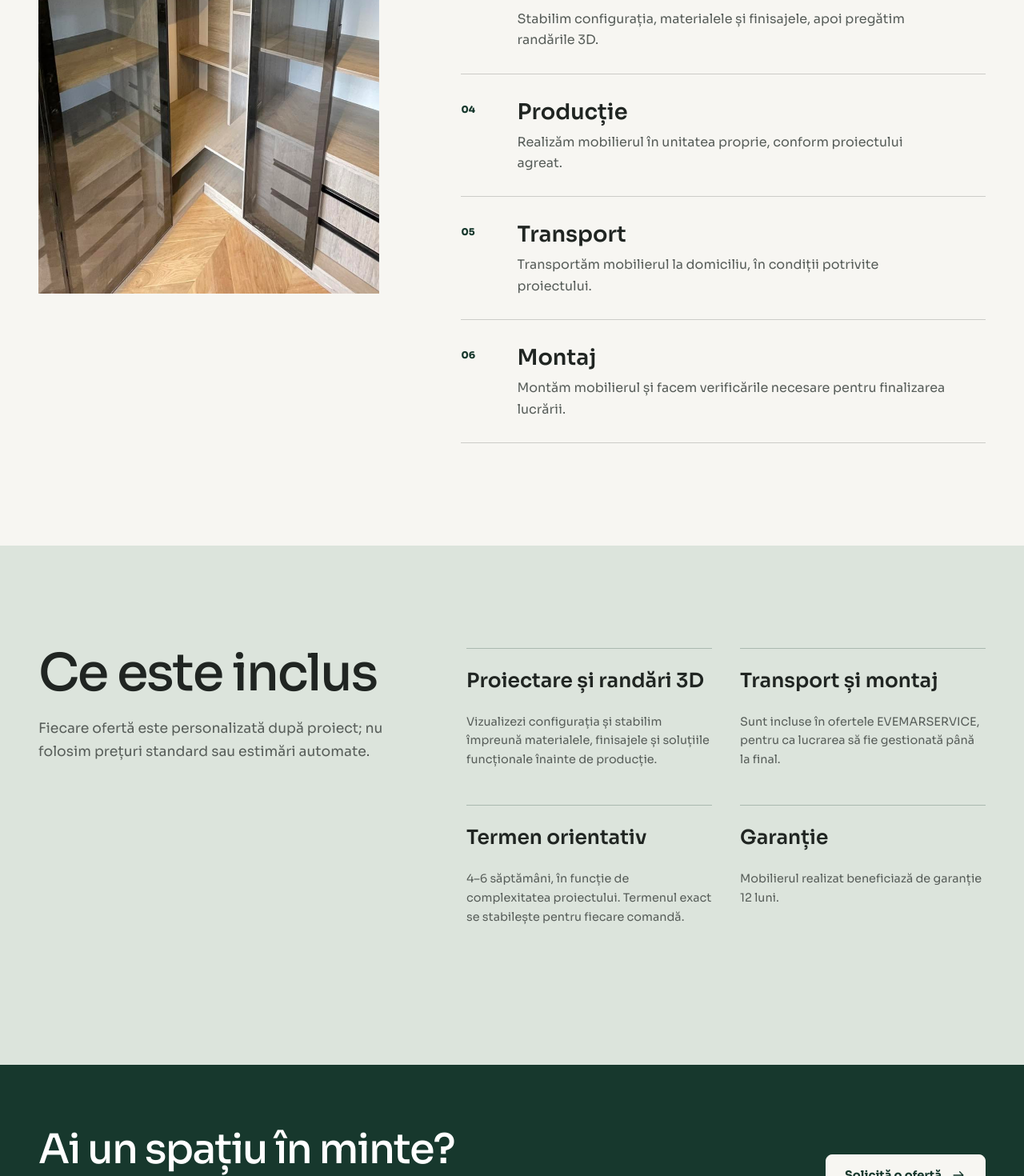
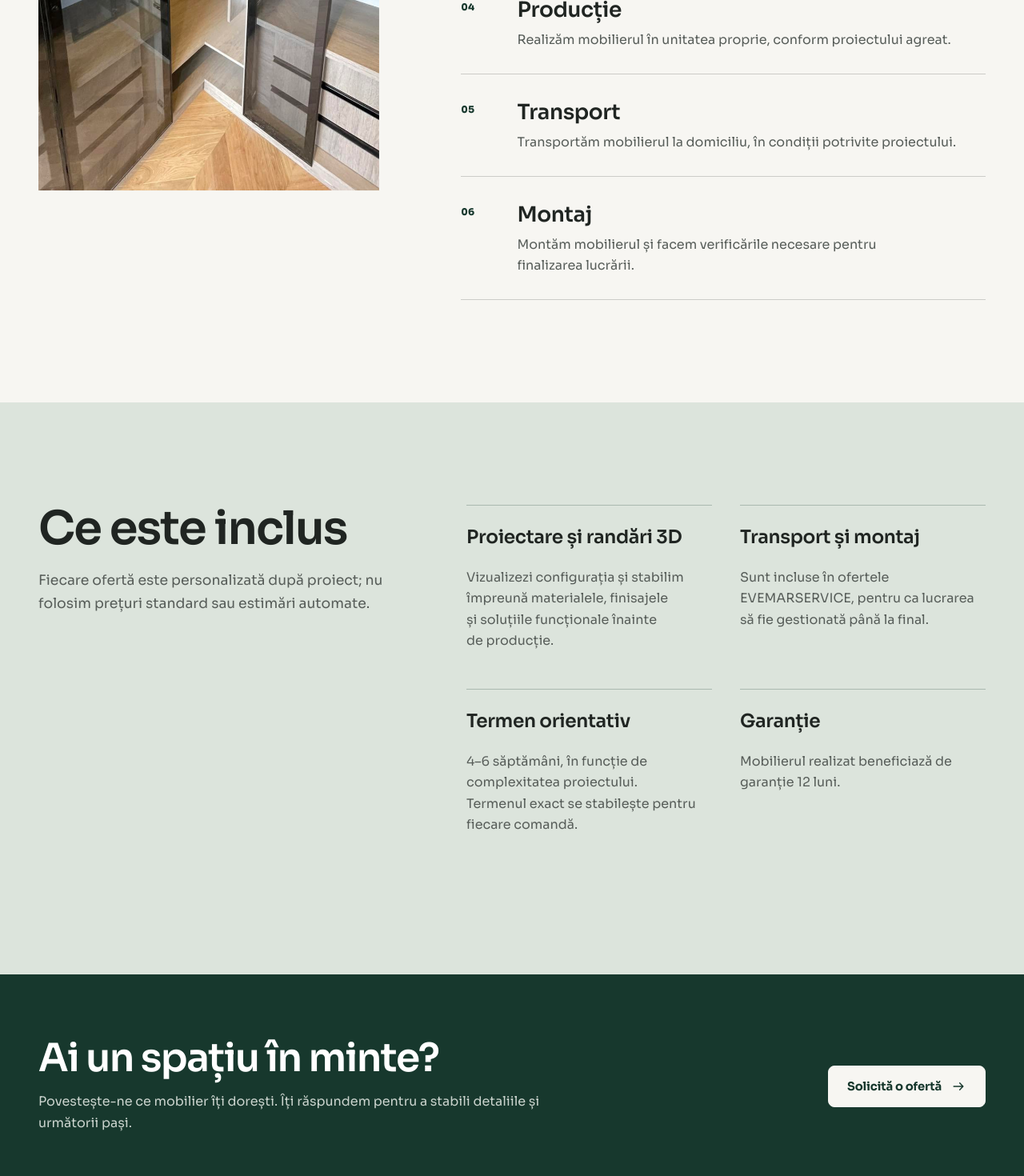
Before and after one commit to Florin18/evemarservice, a Next.js app: page /servicii in a window 1280 px wide. Shown: the part 1220-2690 px from the top of the page at 80% size. Built offline with nearby package versions, Linux system fonts and the light colour scheme; no server answers.

Commit message:
Applied impeccable typeset

```diff
--- a/src/app/globals.css
+++ b/src/app/globals.css
@@ -13,12 +13,17 @@
   --header-height: 82px;
   --font-body: var(--font-sora), Arial, sans-serif;
   --font-title: var(--font-sora), Arial, sans-serif;
+  --type-display: clamp(3.15rem, 6.4vw, 5.5rem);
+  --type-section: clamp(2.4rem, 4.5vw, 4.35rem);
+  --type-lead: clamp(1.05rem, 1.35vw, 1.2rem);
+  --measure-prose: 68ch;
+  --measure-lead: 56ch;
 }
 
 * { box-sizing: border-box; }
 * { scrollbar-color: var(--forest) var(--paper); scrollbar-width: thin; }
 html { scroll-behavior: smooth; }
-body { margin: 0; background: var(--paper); color: var(--ink); font-family: var(--font-body); font-size: 16px; line-height: 1.65; overflow-x: hidden; }
+body { margin: 0; background: var(--paper); color: var(--ink); font-family: var(--font-body); font-size: 16px; font-weight: 400; line-height: 1.65; overflow-x: hidden; text-rendering: optimizeLegibility; }
 body, button, input, select, textarea { font-family: var(--font-body); }
 img { display: block; max-width: 100%; }
 a { color: inherit; text-decoration: none; }
@@ -28,11 +33,11 @@ button, input, textarea, select { font: inherit; }
 button { color: inherit; }
 h1, h2, h3, p { margin-top: 0; }
 h1, h2, h3 { text-wrap: balance; }
-h1, h2 { font-family: var(--font-title); font-weight: 500; letter-spacing: -.035em; line-height: 1; }
-h1 { font-size: clamp(3.2rem, 8vw, 6rem); }
-h2 { font-size: clamp(2.25rem, 5vw, 4.6rem); }
-h3 { font-size: 1.12rem; line-height: 1.25; }
-p { color: var(--ink-soft); }
+h1, h2 { font-family: var(--font-title); font-weight: 520; letter-spacing: -.032em; line-height: 1.04; }
+h1 { font-size: var(--type-display); }
+h2 { font-size: var(--type-section); }
+h3 { font-size: 1.12rem; font-weight: 650; letter-spacing: -.015em; line-height: 1.3; }
+p { color: var(--ink-soft); text-wrap: pretty; }
 ::selection { background: var(--sage); color: var(--forest); }
 
 :focus-visible { outline: 3px solid var(--oak); outline-offset: 4px; }
@@ -44,9 +49,9 @@ p { color: var(--ink-soft); }
 .section--paper { background: #efeee8; }
 .section--sage { background: var(--sage); }
 .section--dark { background: var(--forest); color: var(--white); }
-.section--dark p, .section--dark .section-heading p { color: #cbd4ce; }
+.section--dark p, .section--dark .section-heading p { color: #cbd4ce; font-weight: 450; letter-spacing: .005em; }
 
-.button { align-items: center; background: var(--forest); border: 1px solid var(--forest); border-radius: 8px; color: var(--white); cursor: pointer; display: inline-flex; font-size: .92rem; font-weight: 700; gap: 11px; justify-content: center; min-height: 52px; padding: 13px 23px; transition: background-color .2s ease, color .2s ease, transform .2s ease; }
+.button { align-items: center; background: var(--forest); border: 1px solid var(--forest); border-radius: 8px; color: var(--white); cursor: pointer; display: inline-flex; font-size: .92rem; font-weight: 700; gap: 11px; justify-content: center; letter-spacing: -.012em; min-height: 52px; padding: 13px 23px; transition: background-color .2s ease, color .2s ease, transform .2s ease; }
 .button:hover { background: var(--forest-light); }
 .button:active { transform: translateY(1px); }
 .button svg { width: 20px; height: 20px; }
@@ -72,7 +77,7 @@ p { color: var(--ink-soft); }
 .brand-logo--inverse { color: var(--white); }
 .brand-logo--inverse .brand-logo__mark { color: var(--white); }
 .desktop-nav { align-items: center; display: flex; gap: clamp(20px, 2.3vw, 37px); }
-.desktop-nav a { color: #4b504d; font-size: .88rem; font-weight: 650; padding: 28px 0 24px; position: relative; }
+.desktop-nav a { color: #4b504d; font-size: .88rem; font-weight: 600; letter-spacing: -.01em; padding: 28px 0 24px; position: relative; }
 .desktop-nav a::after { background: var(--forest); bottom: 19px; content: ""; height: 2px; left: 0; position: absolute; transform: scaleX(0); transform-origin: left; transition: transform .2s ease; width: 100%; }
 .desktop-nav a:hover::after, .desktop-nav a[aria-current="page"]::after { transform: scaleX(1); }
 .menu-button, .mobile-nav { display: none; }
@@ -89,24 +94,25 @@ p { color: var(--ink-soft); }
 .home-hero__content { align-items: start; column-gap: clamp(52px, 8vw, 124px); display: grid; grid-template-columns: minmax(0, 1fr) minmax(320px, .62fr); padding-block: clamp(58px, 7vw, 92px); position: relative; row-gap: 24px; }
 .home-hero__content::before { background: var(--oak); content: ""; height: 6px; left: 0; position: absolute; top: 0; width: min(36%, 420px); }
 .home-hero__kicker { color: var(--forest); font-size: .75rem; font-weight: 750; grid-column: 1 / -1; letter-spacing: .07em; margin-bottom: 42px; text-transform: uppercase; }
-.home-hero h1 { font-size: clamp(3.25rem, 5.4vw, 4.9rem); line-height: 1.02; margin: 0; max-width: 760px; }
+.home-hero h1 { font-size: clamp(3.15rem, 5.1vw, 4.7rem); line-height: 1.03; margin: 0; max-width: 15ch; }
 .home-hero__aside { display: grid; gap: 28px; }
-.home-hero__aside > p { font-size: clamp(1rem, 1.25vw, 1.16rem); line-height: 1.72; margin: 0; max-width: 560px; text-wrap: pretty; }
+.home-hero__aside > p { font-size: var(--type-lead); line-height: 1.68; margin: 0; max-width: 54ch; }
 
 /* Shared headings */
 .section-heading { max-width: 760px; }
-.section-heading h2 { margin-bottom: 22px; }
-.section-heading p { font-size: 1.08rem; line-height: 1.7; max-width: 650px; }
+.section-heading h2 { margin-bottom: 20px; max-width: 15ch; }
+.section-heading p { font-size: var(--type-lead); line-height: 1.68; max-width: var(--measure-lead); }
 .section-heading--centered { margin-inline: auto; text-align: center; }
+.section-heading--centered h2, .section-heading--centered p { margin-inline: auto; }
 .section-heading-row { align-items: end; display: flex; justify-content: space-between; margin-bottom: 60px; }
 .section-heading-row .section-heading h2 { margin-bottom: 18px; }
 .section-heading-row > .text-link { margin-bottom: 5px; white-space: nowrap; }
 .section--dark .text-link { color: var(--white); }
 
 .intro-band__grid { display: grid; gap: clamp(45px, 9vw, 140px); grid-template-columns: 1.15fr .7fr; }
-.intro-band h2 { font-size: clamp(2.55rem, 4.6vw, 4.45rem); line-height: 1.02; margin-bottom: 0; }
+.intro-band h2 { font-size: var(--type-section); line-height: 1.04; margin-bottom: 0; max-width: 15ch; }
 .intro-band__grid > div:last-child { align-self: end; padding-bottom: 8px; }
-.intro-band__grid > div:last-child > p { font-size: 1.1rem; margin-bottom: 26px; }
+.intro-band__grid > div:last-child > p { font-size: var(--type-lead); line-height: 1.68; margin-bottom: 26px; max-width: var(--measure-lead); }
 
 /* Categories */
 .category-grid { display: grid; gap: 58px 24px; grid-template-columns: repeat(2, minmax(0, 1fr)); margin-top: 58px; }
@@ -116,8 +122,8 @@ p { color: var(--ink-soft); }
 .category-card:hover .category-card__image { box-shadow: 0 14px 36px rgba(23,56,45,.1); }
 .category-card:hover .category-card__image img { transform: scale(1.018); }
 .category-card__content { padding: 22px 5px 0; }
-.category-card__content h3 { font-family: var(--font-title); font-size: clamp(1.65rem, 2.2vw, 2rem); font-weight: 520; margin-bottom: 10px; }
-.category-card__content p { font-size: .91rem; line-height: 1.6; margin-bottom: 18px; max-width: 54ch; }
+.category-card__content h3 { font-family: var(--font-title); font-size: clamp(1.6rem, 2.1vw, 1.95rem); font-weight: 600; margin-bottom: 10px; }
+.category-card__content p { font-size: 1rem; line-height: 1.65; margin-bottom: 18px; max-width: 54ch; }
 .category-card__content span { border-bottom: 1px solid var(--ink); display: inline-block; font-size: .8rem; font-weight: 750; padding-bottom: 4px; }
 .category-card:last-child { align-items: center; border-top: 1px solid var(--line); gap: clamp(30px, 5vw, 72px); grid-column: 1 / -1; grid-template-columns: minmax(0, 1.45fr) minmax(280px, .55fr); grid-template-rows: none; padding-top: 58px; }
 .category-card:last-child .category-card__image { aspect-ratio: 16 / 7; width: 100%; }
@@ -139,17 +145,17 @@ p { color: var(--ink-soft); }
 .benefit-grid { border-bottom: 1px solid var(--line); border-left: 1px solid var(--line); border-top: 1px solid var(--line); display: grid; grid-template-columns: repeat(4, 1fr); margin-top: 56px; }
 .benefit-grid article { border-right: 1px solid var(--line); min-height: 200px; padding: 30px; transition: background-color .25s ease; }
 .benefit-grid article:hover { background: rgba(220,228,220,.34); }
-.benefit-grid h3 { font-family: var(--font-title); font-size: 1.65rem; font-weight: 520; }
-.benefit-grid p { font-size: .92rem; line-height: 1.65; }
+.benefit-grid h3 { font-family: var(--font-title); font-size: 1.55rem; font-weight: 600; }
+.benefit-grid p { font-size: 1rem; line-height: 1.65; }
 .process-home { display: grid; gap: clamp(55px, 8vw, 125px); grid-template-columns: .75fr 1.25fr; }
 .process-home__intro { align-self: start; position: sticky; top: 120px; }
 .process-home__intro > p { border-top: 1px solid rgba(23,56,45,.2); margin-top: 38px; padding-top: 24px; }
 .process-list { list-style: none; margin: 0; padding: 0; }
 .process-list li { align-items: start; border-top: 1px solid rgba(32,37,34,.2); display: grid; gap: 28px; grid-template-columns: 42px 1fr; padding: 30px 0 28px; }
 .process-list li:last-child { border-bottom: 1px solid rgba(32,37,34,.2); }
-.process-list li > span { color: var(--forest); font-size: .75rem; font-weight: 750; padding-top: 4px; }
-.process-list h3 { font-family: var(--font-title); font-size: 1.7rem; font-weight: 520; margin-bottom: 8px; }
-.process-list p { margin: 0; max-width: 540px; }
+.process-list li > span { color: var(--forest); font-size: .75rem; font-variant-numeric: tabular-nums; font-weight: 750; letter-spacing: .025em; padding-top: 4px; }
+.process-list h3 { font-family: var(--font-title); font-size: 1.65rem; font-weight: 600; margin-bottom: 8px; }
+.process-list p { margin: 0; max-width: 60ch; }
 .process-list--compact li { grid-template-columns: 38px 1fr; padding: 22px 0; }
 .process-list--compact h3 { font-size: 1.4rem; }
 .process-list--compact p { font-size: .9rem; }
@@ -158,12 +164,12 @@ p { color: var(--ink-soft); }
 .reviews-section { align-items: start; display: grid; gap: clamp(45px, 8vw, 130px); grid-template-columns: .85fr 1.15fr; }
 .reviews-section h2 { font-size: clamp(2.55rem, 4.2vw, 4.1rem); }
 .reviews-section__intro { position: sticky; top: 120px; }
-.reviews-section__intro p { border-top: 1px solid var(--line); font-size: .92rem; margin-top: 30px; max-width: 38ch; padding-top: 20px; }
+.reviews-section__intro p { border-top: 1px solid var(--line); font-size: 1rem; margin-top: 30px; max-width: 42ch; padding-top: 20px; }
 .review-empty { border-left: 1px solid var(--line); padding: 12px 0 12px 45px; }
 .review-empty p { font-size: 1.08rem; max-width: 630px; }
 .review-grid { display: grid; gap: 0 34px; grid-template-columns: repeat(2, minmax(0, 1fr)); }
 .review-grid figure { border-top: 1px solid var(--line); display: flex; flex-direction: column; margin: 0; min-height: 220px; padding: 22px 0 25px; }
-.review-grid blockquote { color: var(--ink); font-family: var(--font-title); font-size: clamp(1.05rem, 1.3vw, 1.22rem); line-height: 1.42; margin: 0 0 24px; }
+.review-grid blockquote { color: var(--ink); font-family: var(--font-title); font-size: clamp(1.05rem, 1.3vw, 1.22rem); font-weight: 450; line-height: 1.5; margin: 0 0 24px; }
 .review-grid figcaption { align-items: start; display: flex; flex-direction: column; gap: 7px; margin-top: auto; }
 .review-grid figcaption strong { font-size: .84rem; }
 .review-grid figcaption a { align-items: center; color: var(--ink-soft); display: inline-flex; font-size: .75rem; font-weight: 700; gap: 6px; min-height: 44px; text-decoration: underline; text-decoration-color: transparent; text-underline-offset: 4px; transition: color .2s ease, text-decoration-color .2s ease; }
@@ -171,15 +177,15 @@ p { color: var(--ink-soft); }
 .review-grid figcaption svg { height: 15px; width: 15px; }
 .cta-section { background: var(--forest); color: var(--white); padding: 80px 0; }
 .cta-section__inner { align-items: center; display: flex; gap: 40px; justify-content: space-between; }
-.cta-section h2 { font-size: clamp(2.4rem, 4vw, 4.2rem); margin-bottom: 12px; }
-.cta-section p { color: #cbd4ce; margin: 0; max-width: 660px; }
+.cta-section h2 { font-size: clamp(2.4rem, 3.8vw, 4rem); margin-bottom: 14px; max-width: 16ch; }
+.cta-section p { color: #cbd4ce; font-size: 1rem; line-height: 1.7; margin: 0; max-width: 62ch; }
 .cta-section .button { flex: none; }
 
 /* Page intros */
 .page-intro { border-bottom: 1px solid var(--line); padding: clamp(80px, 12vw, 165px) 0 clamp(70px, 10vw, 130px); }
 .page-intro__grid { align-items: end; display: grid; gap: clamp(40px, 8vw, 120px); grid-template-columns: 1.2fr .65fr; }
-.page-intro h1 { font-size: clamp(3.8rem, 8vw, 6rem); margin: 0; }
-.page-intro p { font-size: clamp(1.08rem, 1.5vw, 1.28rem); margin: 0; max-width: 620px; }
+.page-intro h1 { font-size: var(--type-display); margin: 0; max-width: 12ch; }
+.page-intro p { font-size: var(--type-lead); line-height: 1.72; margin: 0; max-width: var(--measure-lead); }
 
 /* Portfolio */
 .section--portfolio { padding-top: 55px; }
@@ -214,11 +220,11 @@ p { color: var(--ink-soft); }
 .service-details { display: grid; gap: clamp(45px, 8vw, 110px); grid-template-columns: .8fr 1.2fr; }
 .service-facts { display: grid; gap: 0 35px; grid-template-columns: repeat(2, 1fr); }
 .service-facts article { border-top: 1px solid rgba(23,56,45,.25); padding: 24px 0 30px; }
-.service-facts h3 { font-family: var(--font-title); font-size: 1.55rem; font-weight: 520; }
-.service-facts p { font-size: .9rem; }
+.service-facts h3 { font-family: var(--font-title); font-size: 1.45rem; font-weight: 600; }
+.service-facts p { font-size: 1rem; line-height: 1.65; max-width: var(--measure-prose); }
 .about-story { align-items: center; display: grid; gap: clamp(50px, 9vw, 145px); grid-template-columns: .75fr 1.25fr; }
 .about-story__copy h2 { font-size: clamp(2.7rem, 5vw, 4.8rem); }
-.about-story__copy p { font-size: 1.06rem; }
+.about-story__copy p { font-size: 1.05rem; line-height: 1.72; max-width: var(--measure-prose); }
 .about-story__images { display: grid; grid-template-columns: 1.25fr .75fr; align-items: end; }
 .about-story__images > div { position: relative; }
 .about-story__images > div:first-child { height: 590px; }
@@ -231,7 +237,7 @@ p { color: var(--ink-soft); }
 .about-values strong { color: var(--white); display: block; font-family: var(--font-title); font-size: clamp(2rem, 3.5vw, 3.5rem); font-weight: 500; }
 .area-note { display: grid; gap: 45px; grid-template-columns: 1fr 1fr; }
 .area-note h2 { font-size: clamp(2.5rem, 5vw, 4.7rem); margin: 0; }
-.area-note p { font-size: 1.08rem; }
+.area-note p { font-size: var(--type-lead); line-height: 1.7; max-width: var(--measure-lead); }
 
 /* Offer form */
 .section--offer { padding-top: 70px; }
@@ -271,13 +277,13 @@ p { color: var(--ink-soft); }
 .contact-grid > a > svg:last-child { height: 20px; transition: transform .2s ease; width: 20px; }
 .contact-grid > a:hover > svg:last-child { transform: translateX(4px); }
 .contact-grid small { color: #747975; display: block; font-size: .7rem; font-weight: 700; margin-bottom: 4px; text-transform: uppercase; }
-.contact-grid strong { display: block; font-size: .97rem; overflow-wrap: anywhere; }
+.contact-grid strong { display: block; font-size: 1rem; font-weight: 650; letter-spacing: -.01em; overflow-wrap: anywhere; }
 .contact-location { align-items: center; background: var(--sage); display: flex; justify-content: space-between; margin-top: 70px; padding: 44px 48px; }
 .contact-location h2 { font-size: 2.4rem; margin-bottom: 9px; }
 .contact-location p { margin: 0; }
 .legal-content { max-width: 820px; padding-block: 70px 120px; }
 .legal-content h2 { font-family: var(--font-body); font-size: 1.25rem; font-weight: 750; letter-spacing: -.01em; line-height: 1.3; margin: 48px 0 14px; }
-.legal-content p { max-width: 72ch; }
+.legal-content p { line-height: 1.75; max-width: var(--measure-prose); }
 .legal-content a { text-decoration: underline; text-underline-offset: 3px; }
 .legal-warning { background: #f1e8de; border: 1px solid #d9c4ad; margin-bottom: 40px; padding: 22px 24px; }
 .legal-warning p { font-size: .88rem; margin: 7px 0 0; }
@@ -370,11 +376,11 @@ p { color: var(--ink-soft); }
   .brand-logo__type strong { font-size: .91rem; letter-spacing: .075em; }
   .brand-logo__type small { font-size: .43rem; }
   .home-page .section { padding-block: 68px; }
-  .home-page .section-heading h2 { font-size: clamp(2.25rem, 11vw, 3.25rem); }
+  .home-page .section-heading h2 { font-size: clamp(2.15rem, 9.5vw, 2.9rem); }
   .home-hero__image { height: 65vw; min-height: 280px; }
   .home-hero__content { padding-block: 46px 60px; }
-  .home-hero h1 { font-size: clamp(2.85rem, 12vw, 3.9rem); }
-  .intro-band h2 { font-size: clamp(2.3rem, 11vw, 3.35rem); }
+  .home-hero h1 { font-size: clamp(2.7rem, 10.6vw, 3.35rem); }
+  .intro-band h2 { font-size: clamp(2.15rem, 9.5vw, 2.9rem); }
   .home-hero__kicker { font-size: .66rem; line-height: 1.5; }
   .button-row { align-items: stretch; flex-direction: column; }
   .button-row .button { width: 100%; }
@@ -400,7 +406,7 @@ p { color: var(--ink-soft); }
   .cta-section { padding: 65px 0; }
   .cta-section__inner { align-items: stretch; flex-direction: column; }
   .page-intro { padding: 70px 0 65px; }
-  .page-intro h1 { font-size: clamp(3rem, 14vw, 4.4rem); }
+  .page-intro h1 { font-size: clamp(2.75rem, 10.8vw, 3.6rem); }
   .portfolio-masonry { column-count: 1; }
   .portfolio-photo span { opacity: 1; }
   .lightbox { padding: 66px 12px 76px; }
```
